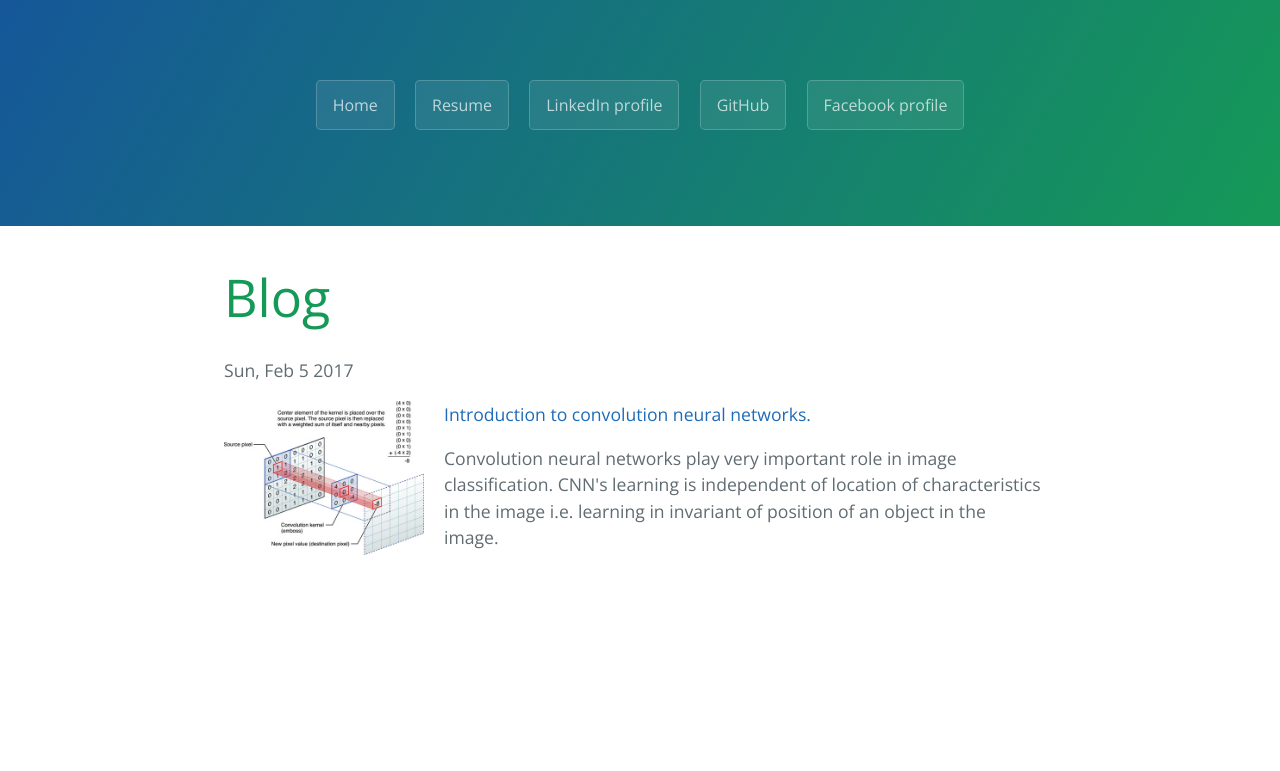
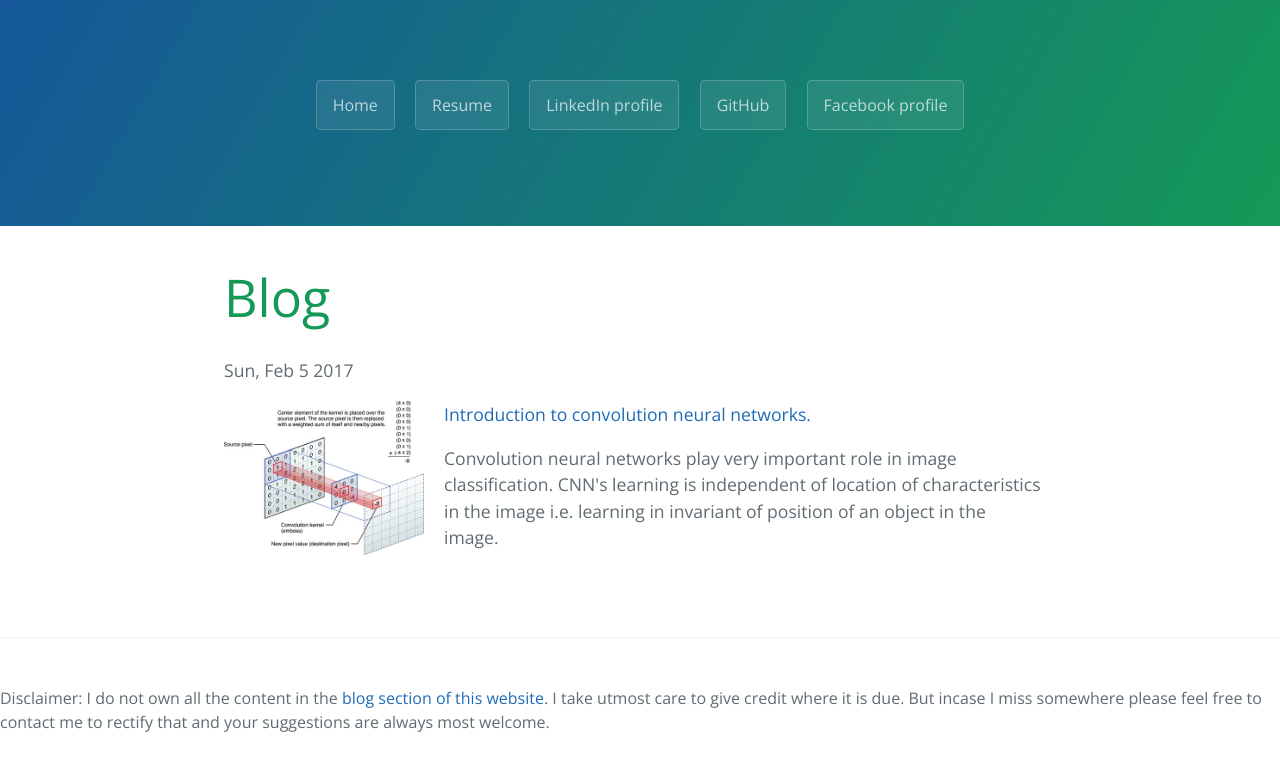
Before and after one commit to joshivm/joshivm.github.io, a Jekyll site: the page blog/index.html, which Jekyll copies as it is, in a window 1280 px wide. Shown: the top 771 px of the page. Built offline with Jekyll 4.4.1, drawn with Linux system fonts in a browser that asks for light colours.

Commit message:
blog template created

```diff
--- a/blog/index.html
+++ b/blog/index.html
@@ -319,13 +319,13 @@
       <p><a href="https://camo.githubusercontent.com/afe46418285497605cf4f6376b75f8c818658fb1/687474703a2f2f706c6163656b697474656e2e636f6d2f672f313230302f3830302f" target="_blank"><img src="https://camo.githubusercontent.com/afe46418285497605cf4f6376b75f8c818658fb1/687474703a2f2f706c6163656b697474656e2e636f6d2f672f313230302f3830302f" alt="" data-canonical-src="https://placekitten.com/g/1200/800/" style="max-width:100%;"></a></p>
 
       <pre><code>This is the final element on the page and there should be no margin below this.</code></pre>
-
+	</section -->
+    <section>
       <footer class="site-footer">
-        <!--span class="site-footer-owner"><a href="https://github.com/jasonlong/cayman-theme">Cayman</a> is maintained by <a href="https://github.com/jasonlong">jasonlong</a>.</span>
-        <span class="site-footer-credits">This page was generated by <a href="https://pages.github.com">GitHub Pages</a>.</span>
+    <p>Disclaimer: I do not own all the content in the <a href="https://joshivm.github.io/blog">blog section of this website</a>. I take utmost care to give credit where it is due. But incase I miss somewhere please feel free to contact me to rectify that and your suggestions are always most welcome.</p>
       </footer>
 
-    </section -->
+    </section>
 
   </body>
 </html>
```
